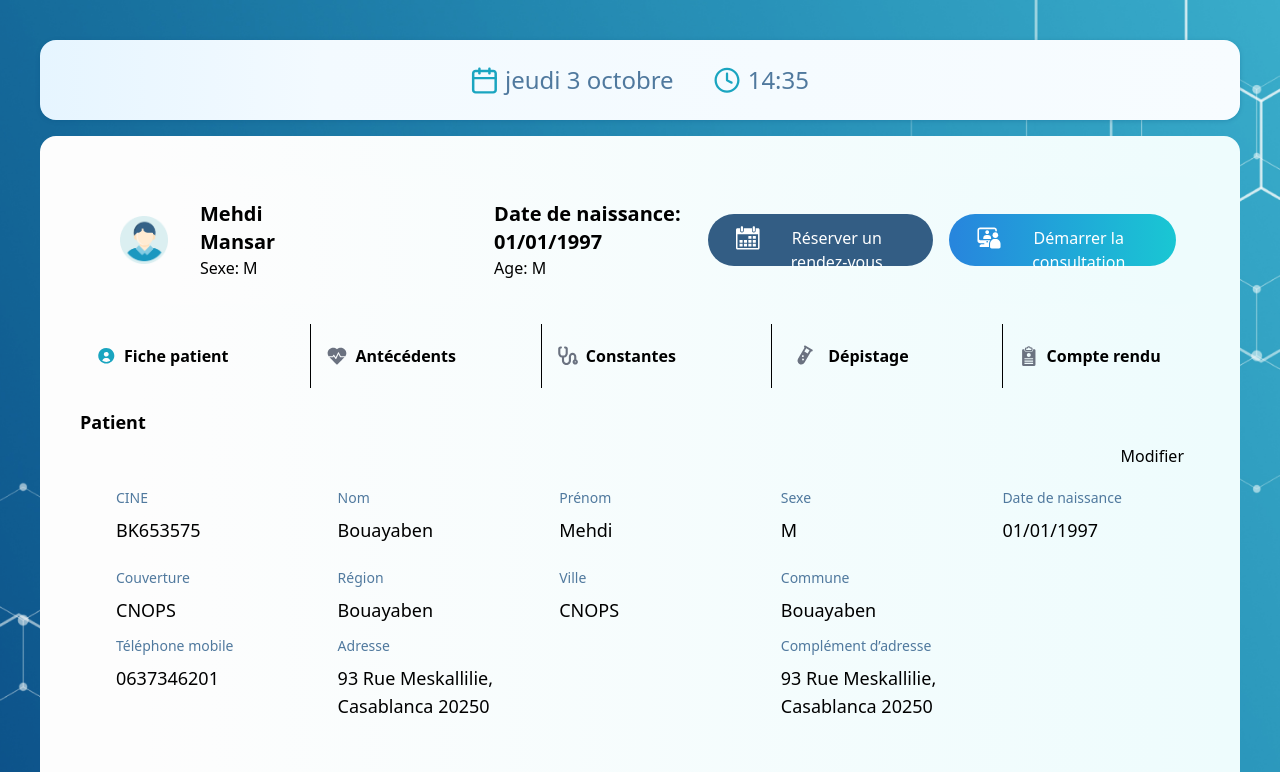
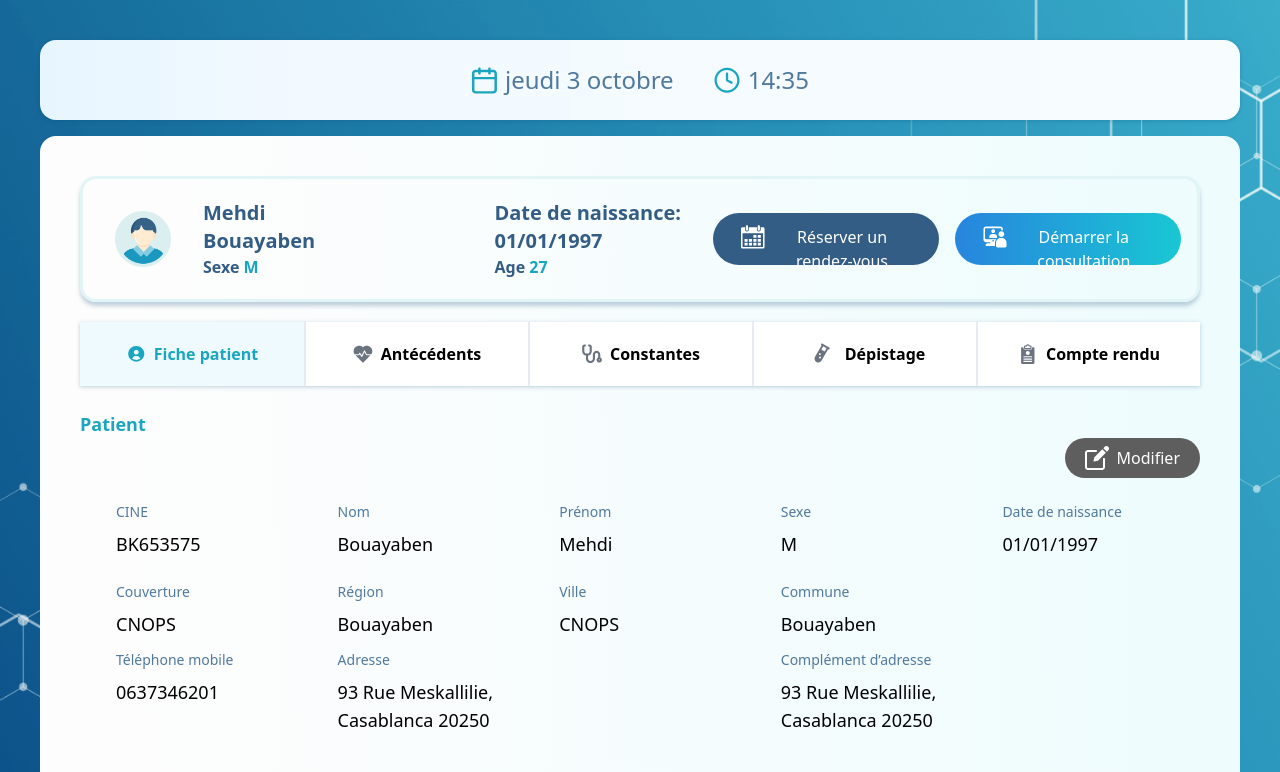
Before and after one commit to zakariacheknane/patient-management-technical-test, a React (Create React App) app: page /patient/1 in a window 1280 px wide. Shown: the top 772 px of the page. Built offline with nearby package versions, Linux system fonts and the light colour scheme.

Commit message:
update profile page

```diff
--- a/src/pages/PatientProfile.tsx
+++ b/src/pages/PatientProfile.tsx
@@ -6,15 +6,30 @@ import rendezIcon from "../assets/icons/rendez.svg";
 import coeurIcon from "../assets/icons/coeur.svg";
 import subtractIcon from "../assets/icons/Subtract.svg";
 import UserIcon from "../assets/icons/user-circle.svg";
+import updatetIcon from "../assets/icons/update.svg";
 import consultationIcon from "../assets/icons/consultation.svg";
 import { useParams } from "react-router-dom";
 import { useSelector } from "react-redux";
 import { selectPatientById } from "../redux/patient/patientSlice";
 
+const calculateAge = (birthDateString: string): number => {
+  const birthDate = new Date(birthDateString);
+  const today = new Date();
+  let age = today.getFullYear() - birthDate.getFullYear();
+  const monthDifference = today.getMonth() - birthDate.getMonth();
+
+  if (
+    monthDifference < 0 ||
+    (monthDifference === 0 && today.getDate() < birthDate.getDate())
+  ) {
+    age--;
+  }
+  return age;
+};
 const PatientProfile: React.FC = () => {
   const { id } = useParams<{ id: string }>();
 
-  const patient = useSelector(selectPatientById(id || ''));
+  const patient = useSelector(selectPatientById(id || ""));
   if (!id) {
     return <div>ID du patient non trouvé</div>;
   }
@@ -24,21 +39,34 @@ const PatientProfile: React.FC = () => {
   }
   return (
     <div className="min-h-screen bg-custom-gradient-div p-10 flex flex-col items-center w-full rounded-[16px] mt-4">
-      <div className="flex w-full justify-between items-center  bg-custom-gradient-div rounded-[16px] p-6">
-        <div className="flex items-center space-x-4">
+      <div className="flex w-full justify-between items-center  bg-custom-gradient-div rounded-[16px] p-4 border-[3px] border-[#E1F4F6] shadow-custom-second">
+        <div className="flex items-center space-x-4 ">
           <div className="bg-gray-200 rounded-full p-4">
-            <div className="w-12 h-12 rounded-full">
+            <div className="w-14 h-14 rounded-full">
               <img src={patientpic} />
             </div>
           </div>
-          <div className="space-x-48 flex ">
+          <div className="space-x-40 flex ">
             <div>
-              <h2 className="text-xl font-semibold">{patient.firstName} Mansar</h2>
-              <p className="text-gray-500">Sexe: {patient.gender}</p>
+              <h2 className="text-xl font-bold text-dark-royal-blue">
+                {patient.firstName} {patient.lastName}
+              </h2>
+              <p className="text-dark-royal-blue font-bold">
+                Sexe{" "}
+                <span className="text-cyan font-bold"> {patient.gender}</span>
+              </p>
             </div>
             <div>
-              <h2 className="text-xl font-semibold">Date de naissance: {patient.birthDate}</h2>
-              <p className="text-gray-500">Age: {patient.gender}</p>
+              <h2 className="text-xl font-bold text-dark-royal-blue">
+                Date de naissance: {patient.birthDate}
+              </h2>
+              <p className="text-dark-royal-blue font-bold ">
+                Age
+                <span className="text-cyan font-bold">
+                  {" "}
+                  {calculateAge(patient.birthDate)}
+                </span>
+              </p>
             </div>
           </div>
         </div>
@@ -59,36 +87,37 @@ const PatientProfile: React.FC = () => {
         </div>
       </div>
 
-      <div className="grid grid-cols-5 gap-8 divide-x divide-gray-300 text-gray-500 font-semibold bg-custom-gradient mt-5 w-full h-16">
-        <button className="px-4 bg-custom-gradient flex items-center space-x-2">
+      <div className="grid grid-cols-5  divide-x-2 divide-light-grey text-gray-500 shadow-custom-navbar font-semibold bg-white mt-5 w-full h-16">
+        <div className="bg-[#EEFAFD] flex justify-center items-center h-full w-">
+          <button className="flex items-center space-x-2 h-full">
             <img src={UserIcon} alt="Fiche Icon" className="w-5 h-5" />
-          <span>Fiche patient</span>
+            <span className="text-cyan">Fiche patient</span>
           </button>
-        <button className="px-4 flex items-center space-x-2">
-          <img
-            src={coeurIcon}
-            alt="Antécédents Icon"
-            className="w-5 h-5"
-          />
+        </div>
+
+        <div className="flex justify-center items-center h-full">
+          <button className="flex items-center space-x-2 h-full">
+            <img src={coeurIcon} alt="Antécédents Icon" className="w-5 h-5" />
             <span>Antécédents</span>
           </button>
-        <button className="px-4 flex items-center space-x-2">
-          <img
-           src={airpodsIcon}
-            alt="Constantes Icon"
-            className="w-5 h-5"
-          />
+        </div>
+
+        <div className="flex justify-center items-center h-full">
+          <button className="flex items-center space-x-2 h-full">
+            <img src={airpodsIcon} alt="Constantes Icon" className="w-5 h-5" />
             <span>Constantes</span>
           </button>
-        <button className="px-4 flex items-center space-x-2">
-          <img
-               src={frameIcon}
-            alt="Dépistage Icon"
-            className="w-8 h-8"
-          />
+        </div>
+
+        <div className="flex justify-center items-center h-full">
+          <button className="flex items-center space-x-2 h-full">
+            <img src={frameIcon} alt="Dépistage Icon" className="w-8 h-8" />
             <span>Dépistage</span>
           </button>
-        <button className="px-4 flex items-center space-x-2">
+        </div>
+
+        <div className="flex justify-center items-center h-full">
+          <button className="flex items-center space-x-2 h-full">
             <img
               src={subtractIcon}
               alt="Compte rendu Icon"
@@ -97,15 +126,20 @@ const PatientProfile: React.FC = () => {
             <span>Compte rendu</span>
           </button>
         </div>
+      </div>
 
-      <div className="w-full mt-5 ">
-        <h3 className="text-lg font-semibold">Patient</h3>
+      <div className="w-full mt-6 ">
+        <h3 className="text-lg font-bold text-cyan text-[25.28px]">Patient</h3>
         <div className="flex justify-end">
-          <button className="bg-gray-200 px-4 py-2 rounded-md text-gray-700">
-            Modifier
+          <button className="bg-[#5E5E5E] px-5 py-2 rounded-[36px]  text-white flex gap-2  mb-2 justify-center ">
+          <img
+              src={updatetIcon}
+              alt="update"
+              className="w-6 h-6"
+            /> Modifier
           </button>
         </div>
-        <div className="grid grid-cols-5 gap-6 mt-3 ml-9">
+        <div className="grid grid-cols-5 gap-6 mt-4 ml-9">
           <div className="col-span-1">
             <p className="text-sm text-steel-blue mb-2 font-medium">CINE</p>
             <p className="text-lg">{patient.idNumber}</p>
@@ -123,11 +157,15 @@ const PatientProfile: React.FC = () => {
             <p className="text-lg">{patient.gender}</p>
           </div>
           <div className="col-span-1">
-            <p className="text-sm text-steel-blue mb-2 font-medium">Date de naissance</p>
+            <p className="text-sm text-steel-blue mb-2 font-medium">
+              Date de naissance
+            </p>
             <p className="text-lg">{patient.birthDate}</p>
           </div>
           <div className="col-span-1">
-            <p className="text-sm text-steel-blue mb-2 font-medium">Couverture</p>
+            <p className="text-sm text-steel-blue mb-2 font-medium">
+              Couverture
+            </p>
             <p className="text-lg">{patient.coverage}</p>
           </div>
           <div className="col-span-1">
@@ -146,7 +184,9 @@ const PatientProfile: React.FC = () => {
 
         <div className="grid grid-cols-5 gap-6 mt-3 ml-9">
           <div className="col-span-1">
-            <p className="text-sm text-steel-blue mb-2 font-medium">Téléphone mobile</p>
+            <p className="text-sm text-steel-blue mb-2 font-medium">
+              Téléphone mobile
+            </p>
             <p className="text-lg">0637346201</p>
           </div>
 
@@ -156,7 +196,9 @@ const PatientProfile: React.FC = () => {
           </div>
           <div className="col-span-1"></div>
           <div className="col-span-1">
-            <p className="text-sm text-steel-blue mb-2 font-medium">Complément d’adresse</p>
+            <p className="text-sm text-steel-blue mb-2 font-medium">
+              Complément d’adresse
+            </p>
             <p className="text-lg">93 Rue Meskallilie, Casablanca 20250</p>
           </div>
           <div className="col-span-1"></div>
--- a/tailwind.config.js
+++ b/tailwind.config.js
@@ -11,6 +11,7 @@ module.exports = {
         'dark-royal-blue': "#335D84",
         'gray':"#858585"
       },
+
       backgroundImage: {
         'custom-gradient-navbar': "linear-gradient(89.8deg, #E6F5FF -0.13%, #F3FAFF 23.56%, #F7FCFF 99.83%)",
         'custom-gradient-div': "linear-gradient(89.36deg, #FDFDFD 8.29%, #EEFCFD 98.21%)",
@@ -23,9 +24,11 @@ module.exports = {
         'custom': '0px 2px 4px 0px #00000040',
         'custom-navbar': '0px 1px 4px 0px #00467740',
         'custom-div': "2.86px 3.81px 3.81px 0px #0D88B4",
+        'custom-second': "0px 4px 4px 0px #50799E57",
       },
     },
   },
 
+
   plugins: [],
 };
```
Also changed, not shown: src/assets/icons/update.svg (added). Lines whose indentation alone changed are shown as unchanged.
